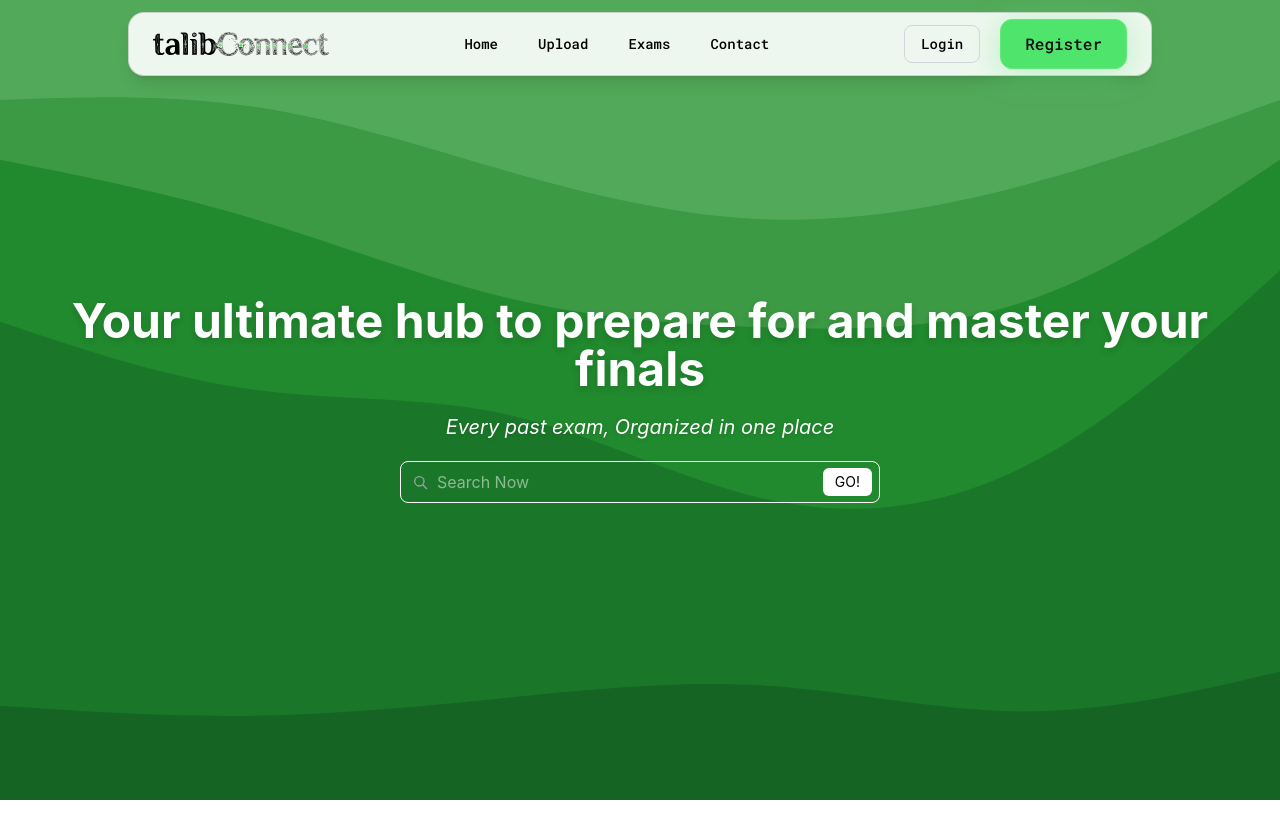
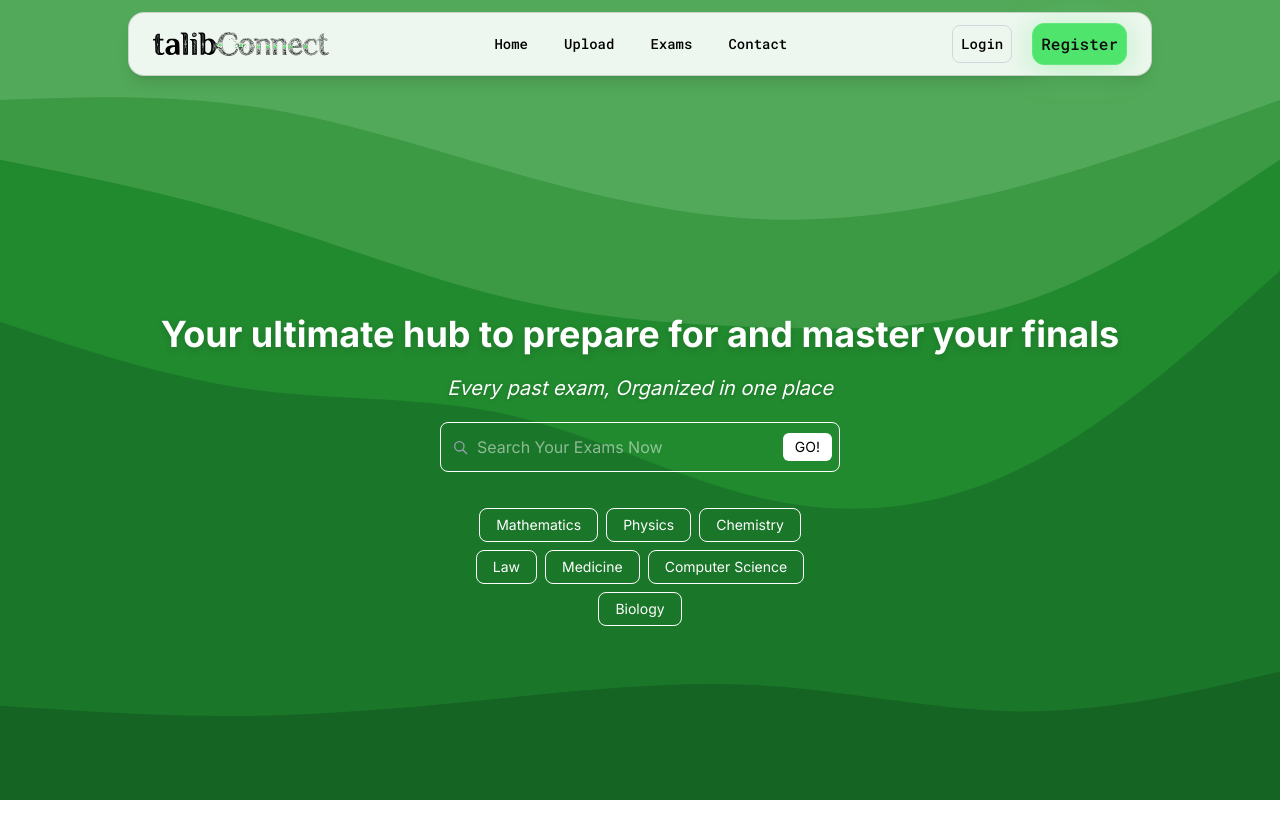
Before and after one commit to tigheni/talibConnect, a React (Vite) app: page / in a window 1280 px wide. Shown: the top 838 px of the page. Built offline with nearby package versions, Linux system fonts and the light colour scheme.

Commit message:
feat: update Navbar and Home components with responsive design and enhanced styling
- Refactored Navbar for improved layout and responsiveness.
- Adjusted Home component's hero section and search input styling.
- Added subject buttons for quick search functionality.

```diff
--- a/src/components/Navbar.jsx
+++ b/src/components/Navbar.jsx
@@ -4,55 +4,51 @@ import { Link } from 'react-router-dom';
 export default function NavBoard() {
   return (
     <div className="fixed top-3 left-0 right-0 z-50 flex justify-center font-roboto-mono ">
-         <nav className="h-16 w-full max-w-5xl mx-5 flex items-center justify-between rounded-2xl bg-white/90 backdrop-blur-md border border-black/15 shadow-lg px-6">
+      <nav className="h-16 w-full sm:max-w-3xl lg:max-w-5xl mx-5 flex items-center justify-between rounded-2xl bg-white/90 backdrop-blur-md border border-black/15 shadow-lg px-6">
         <div className="flex-shrink-0 flex   ">
           <Link to="/">
-                  <img
-                     src={logo}
-                     className="h-6 w-auto object-contain"
-                     alt="logo"
-                  />
+            <img src={logo} className="h-6 w-auto object-contain" alt="logo" />
           </Link>
         </div>
-            <div className="hidden md:flex flex-1 text-black justify-center px-20 ">
-               <div className="flex gap-2">
+        <div className="hidden sm:p-3  md:flex flex-1 text-black justify-center px-20 ">
+          <div className="flex gap-5">
             <Link
               to="/"
-                     className="text-sm font-medium px-4 py-2 btn_hover_effects rounded-lg"
+              className="text-sm font-medium sm:p-2 px-4 py-2 btn_hover_effects rounded-lg"
             >
               Home
             </Link>
             <Link
               to="/browse"
-                     className="text-sm font-medium px-4 py-2 btn_hover_effects rounded-lg"
+              className="text-sm font-medium sm:p-2 px-4  py-2 btn_hover_effects rounded-lg"
             >
               Upload
             </Link>
             <Link
               to="/about"
-                     className="text-sm font-medium px-4 py-2 btn_hover_effects rounded-lg"
+              className="text-sm font-medium sm:p-2 px-4 py-2 btn_hover_effects rounded-lg"
             >
               Exams
             </Link>
             <Link
               to="/Contact"
-                     className="text-sm font-medium px-4 py-2 btn_hover_effects rounded-lg"
+              className="text-sm font-medium sm:p-2 px-4 py-2 btn_hover_effects rounded-lg"
             >
               Contact
             </Link>
           </div>
         </div>
-            <div className="ml-auto hidden md:flex items-center gap-5 ">
+        <div className=" hidden  md:flex items-center gap-5 ">
           <Link
             to="/login"
-                  className="login-btn text-sm font-medium px-4 py-2 rounded-lg border border-gray-300 transition-all duration-300"
+            className="login-btn text-sm font-medium sm:p-2  px-4 py-2 rounded-lg border border-gray-300 transition-all duration-300"
           >
             <span className="relative z-10">Login</span>
           </Link>
 
           <Link
             to="/register"
-                  className="cursor-pointer bg-[#4FE56D] shadow-[0px_4px_32px_0_rgba(99,232,126,.40)] px-6 py-3 rounded-xl border-[1px] border-[#63E87E] text-[#0f0f0f] font-medium group"
+            className="cursor-pointer sm:p-2 bg-[#4FE56D] shadow-[0px_4px_32px_0_rgba(99,232,126,.40)] px-6 py-3 rounded-xl border-[1px] border-[#63E87E] text-[#0f0f0f] font-medium group"
           >
             <div className="relative overflow-hidden">
               <p className="group-hover:-translate-y-10 duration-[1.2s] ease-[cubic-bezier(0.19,1,0.22,1)]">
--- a/src/pages/Home.jsx
+++ b/src/pages/Home.jsx
@@ -6,9 +6,9 @@ export default function Home() {
   };
   return (
     <div>
-      <header className="hero">
-        <div className="hero-content flex flex-col items-center justify-center gap-5">
-          <h1 className="text-2xl md:text-5xl font-bold  drop-shadow-md">
+      <header className="hero font-inter ">
+        <div className="hero-content flex flex-col items-center justify-center gap-5 mt-35">
+          <h1 className="text-2xl md:text-4xl font-bold  drop-shadow-md">
             Your ultimate hub to prepare for and master your finals
           </h1>
           <h2 className="text-lg md:text-xl italic mx-auto drop-shadow">
@@ -40,9 +40,9 @@ export default function Home() {
               <input
                 type="search"
                 name="search"
-                placeholder="Search Now"
+                placeholder="Search Your Exams Now"
                 aria-label="Search exams"
-                className="w-120 border focus:w-[50vw] transition-all  focus:border-gray-300 outline-none duration-300 ease-in-out px-9 py-2 rounded-lg"
+                className="w-75 md:w-100 border focus:w-[50vw] transition-all  focus:border-gray-300 outline-none duration-300 ease-in-out px-9 py-3 rounded-lg"
               />
               <button
                 type="submit"
@@ -52,6 +52,28 @@ export default function Home() {
               </button>
             </div>
           </form>
+          <div className="flex w-90 relative flex-wrap justify-center gap-2 mt-4">
+            {[
+              'Mathematics',
+              'Physics',
+              'Chemistry',
+              'Law',
+              'Medicine',
+              'Computer Science',
+              'Biology',
+            ].map((subject) => (
+              <button
+                key={subject}
+                className="px-4 py-1.5  rounded-lg border border-white text-white text-sm hover:bg-white hover:text-green-600 transition-colors duration-200"
+                onClick={() => {
+                  document.querySelector('input[name="search"]').value =
+                    subject;
+                }}
+              >
+                {subject}
+              </button>
+            ))}
+          </div>
         </div>
       </header>
 
```
Lines whose indentation alone changed are shown as unchanged.
